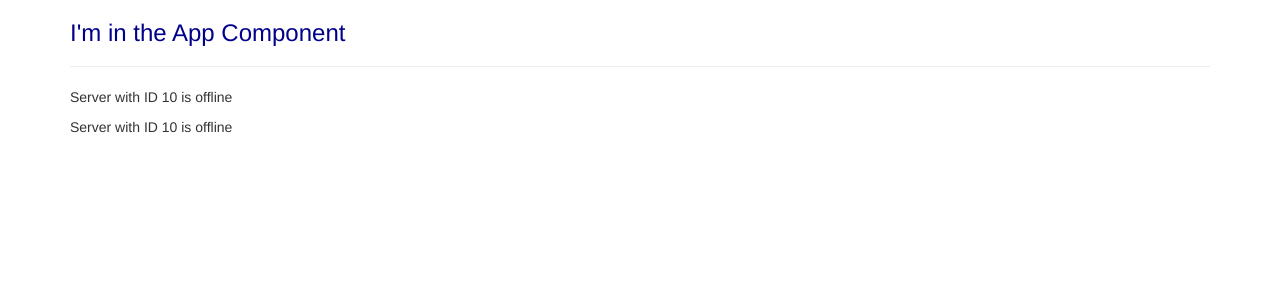
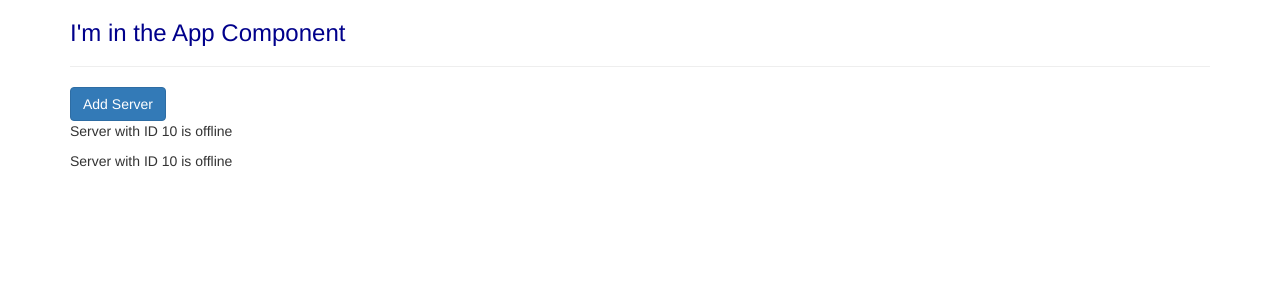
Before and after one commit to Zwilcox96/angular-course, an Angular app: page / in a window 1280 px wide. Shown: the top 300 px of the page. Built offline with nearby package versions, Linux system fonts and the light colour scheme.

Commit message:
Added property binding
Lecture 25

```diff
--- a/src/app/servers/servers.component.html
+++ b/src/app/servers/servers.component.html
@@ -1,2 +1,5 @@
+<button
+  class="btn btn-primary"
+  [disabled]="!allowNewServer">Add Server</button>
 <app-server></app-server>
 <app-server></app-server>
--- a/src/app/servers/servers.component.ts
+++ b/src/app/servers/servers.component.ts
@@ -2,12 +2,18 @@
 
 @Component({
   selector: 'app-servers',
-  template: '<app-server></app-server><app-server></app-server>',
+  // template: '<app-server></app-server><app-server></app-server>',
+  templateUrl: './servers.component.html',
   styleUrls: ['./servers.component.css']
 })
 export class ServersComponent implements OnInit {
+  allowNewServer = false;
 
-  constructor() { }
+  constructor() {
+    setTimeout(() => {
+      this.allowNewServer = true;
+    }, 2000);
+  }
 
   ngOnInit() {
   }
```
